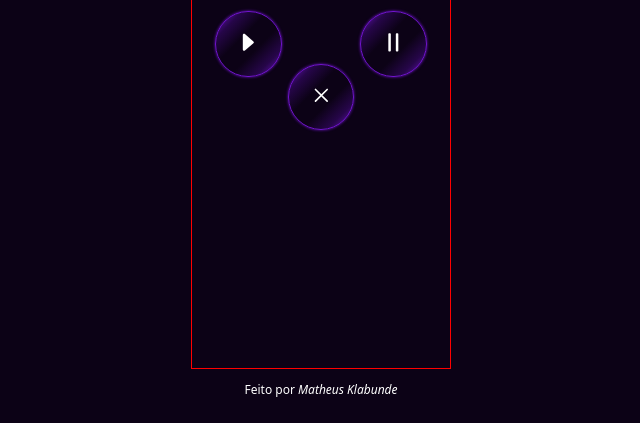
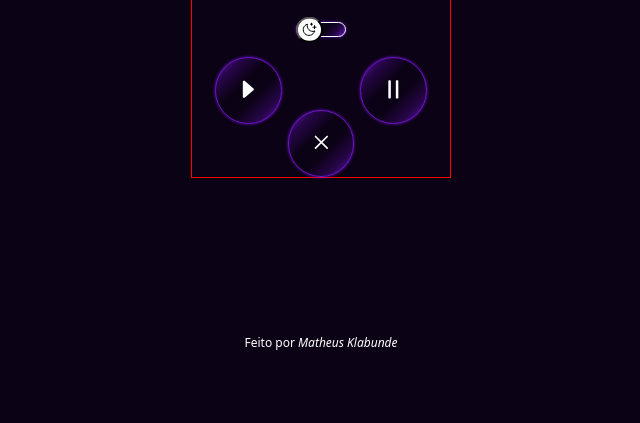
Before and after one commit to matheus-klabunde/cronometro-dark-light, a plain HTML site: page index.html in a window 1280 px wide. Shown: the part 377-800 px from the top of the page, without its empty margins (319-959 px from the left). Drawn offline with nearby package versions, Linux system fonts and the light colour scheme.

Commit message:
Edit css

```diff
--- a/assets/css/style.css
+++ b/assets/css/style.css
@@ -96,8 +96,8 @@ body {
 }
 
 .div-main {
-  display: flex;
-  flex-direction: column;
+  display: grid;
+  height: 100%;
   margin: auto;
   justify-content: center;
   align-items: center;
@@ -109,7 +109,6 @@ body {
   flex-direction: column;
   align-items: center;
   width: 26em;
-  height: 90vh;
   color: var(--color-white);
 }
 
```
